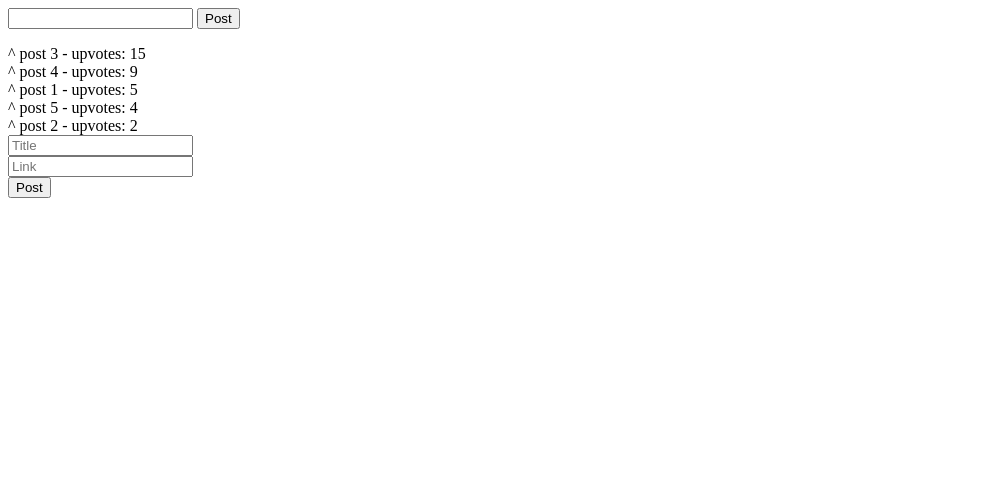
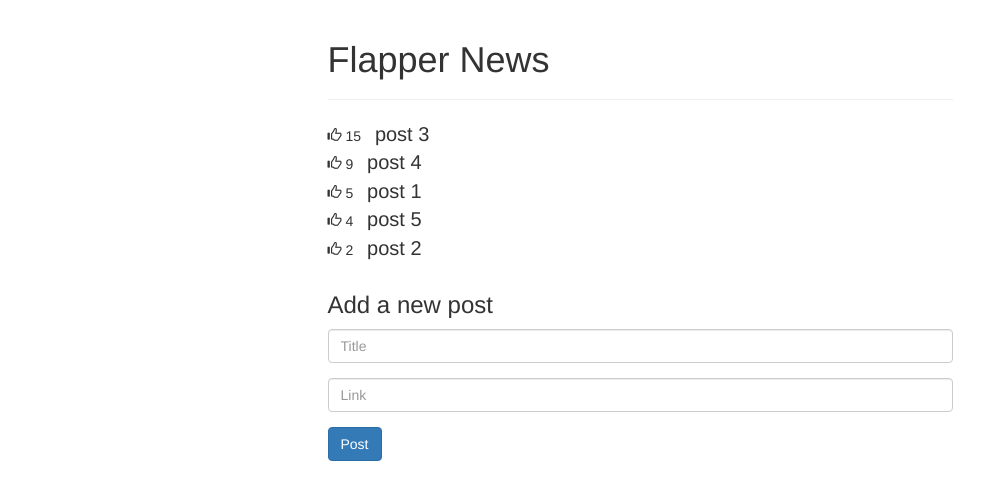
Before and after one commit to CWright777/r-c, a plain HTML site: page index.html in a window 1280 px wide. Shown: the whole page, without its empty margins (0-1008 px from the left). Drawn offline with nearby package versions, Linux system fonts and the light colour scheme.

Commit message:
add style

```diff
--- a/index.html
+++ b/index.html
@@ -1,30 +1,54 @@
 <html>
 <head>
-    <title>My Angular App!</title>
+  <title>Flapper News</title>
+
   <script src="http://ajax.googleapis.com/ajax/libs/angularjs/1.2.19/angular.min.js"></script>
+  <link href="http://maxcdn.bootstrapcdn.com/bootstrap/3.2.0/css/bootstrap.min.css" rel="stylesheet">
   <script src="app.js"></script>
+  <style> .glyphicon-thumbs-up { cursor:pointer } </style>
 </head>
 <body ng-app="flapperNews" ng-controller="MainCtrl">
-    <form ng-submit="addPost()">
-        <input type="text" ng-model="title"></input>
-          <button type="submit">Post</button>
-    </form>
+  <div class="row">
+    <div class="col-md-6 col-md-offset-3">
+
+      <div class="page-header">
+        <h1>Flapper News</h1>
+      </div>
+
       <div ng-repeat="post in posts | orderBy:'-upvotes'">
-      <span ng-click="incrementUpvotes(post)">^</span>
+        <span class="glyphicon glyphicon-thumbs-up"
+          ng-click="incrementUpvotes(post)"></span>
+        {{post.upvotes}}
+        <span style="font-size:20px; margin-left:10px;">
           <a ng-show="post.link" href="{{post.link}}">
             {{post.title}}
           </a>
           <span ng-hide="post.link">
             {{post.title}}
           </span>
-      - upvotes: {{post.upvotes}}
+        </span>
       </div>
-    <form ng-submit="addPost()">
-      <input type="text" placeholder="Title" ng-model="title"></input>
-      <br>
-      <input type="text" placeholder="Link" ng-model="link"></input>
-      <br>
-      <button type="submit">Post</button>
+
+      <form ng-submit="addPost()"
+        style="margin-top:30px;">
+        <h3>Add a new post</h3>
+
+        <div class="form-group">
+          <input type="text"
+            class="form-control"
+            placeholder="Title"
+            ng-model="title"></input>
+        </div>
+        <div class="form-group">
+          <input type="text"
+          class="form-control"
+          placeholder="Link"
+          ng-model="link"></input>
+        </div>
+        <button type="submit" class="btn btn-primary">Post</button>
       </form>
+
+    </div>
+  </div>
 </body>
 </html>
```
Lines whose indentation alone changed are shown as unchanged.
